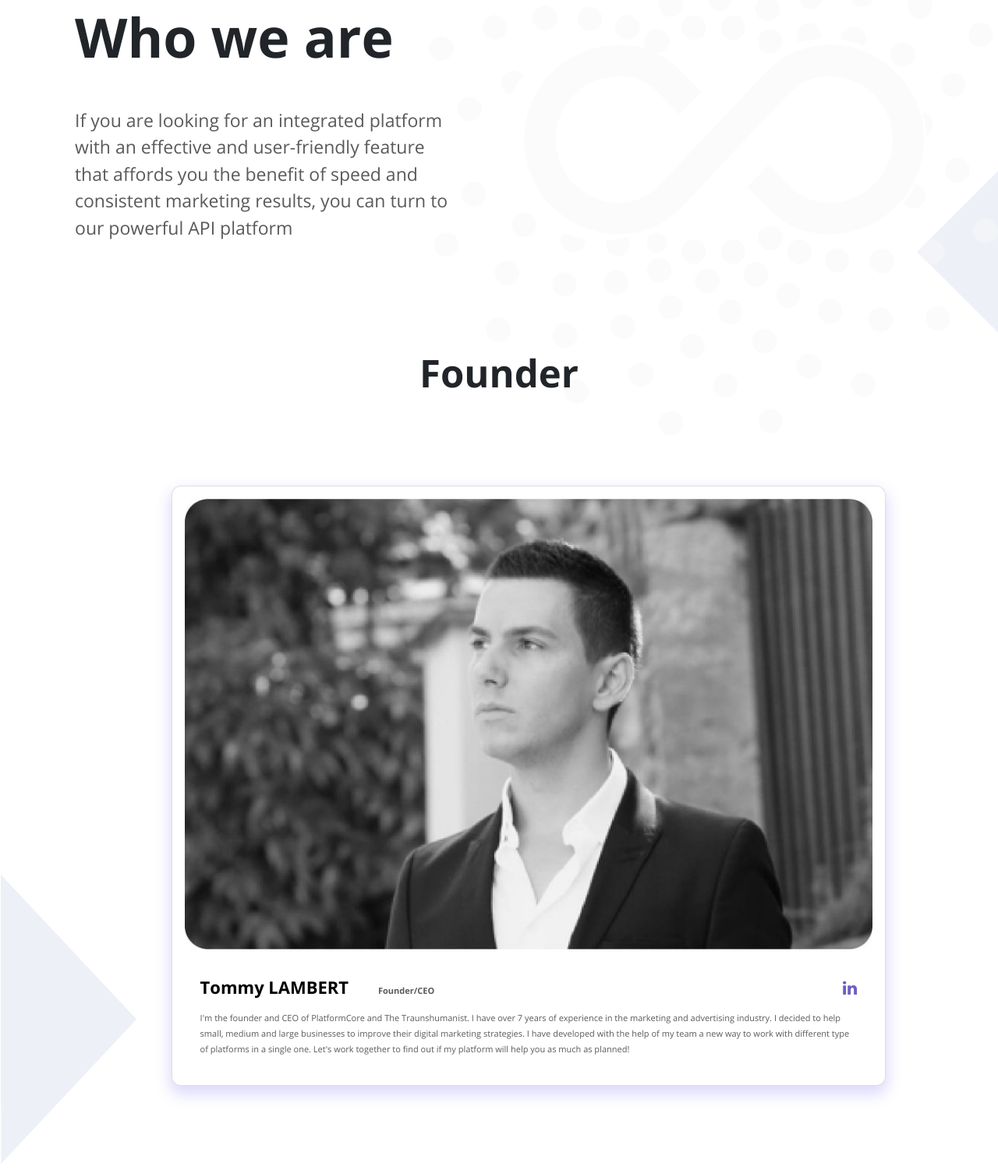
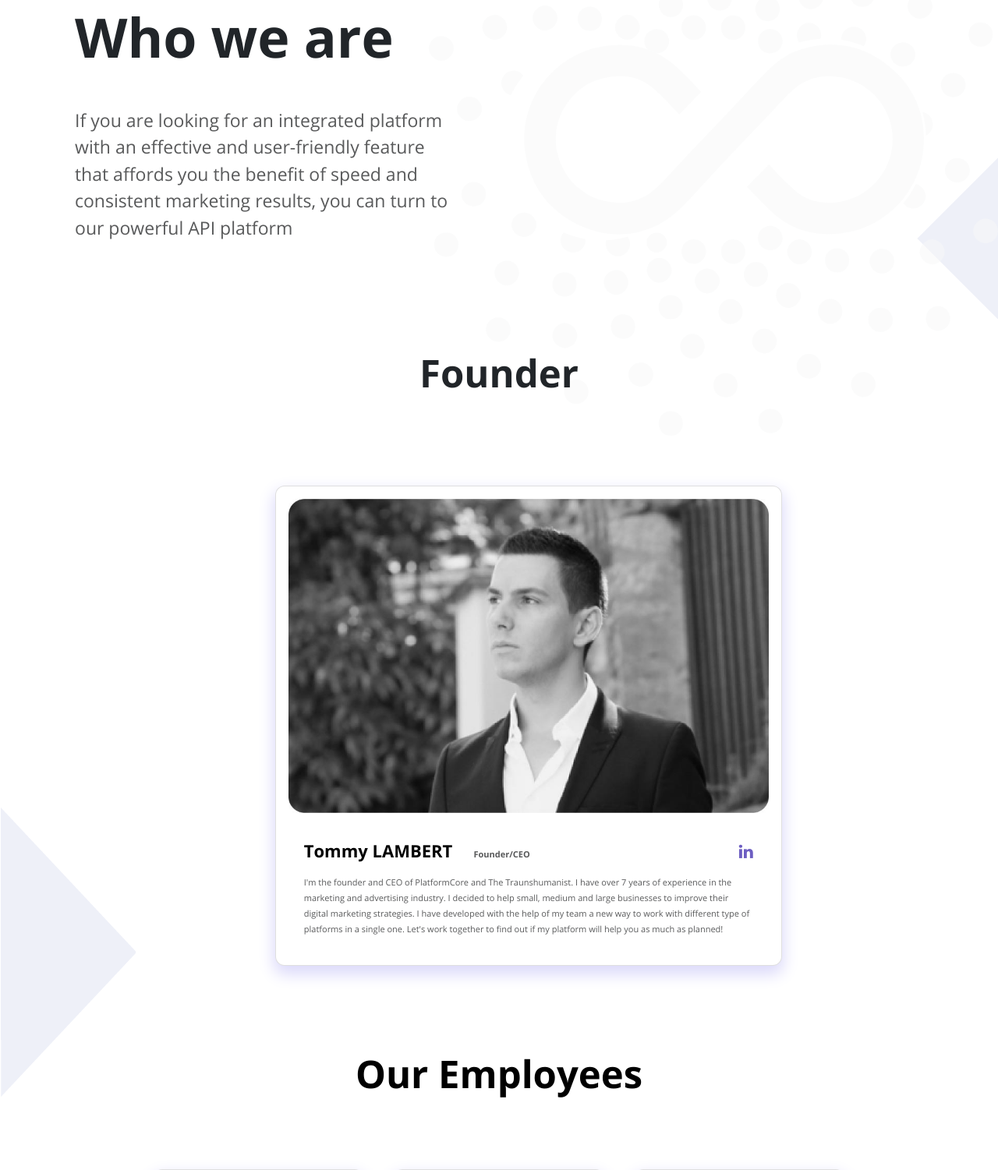
Before and after one commit to PlatformCore/platformcore.github.io, a PHP site: page /team.html in a window 1280 px wide. Shown: the part 201-1702 px from the top of the page at 78% size. Run offline with PHP 8.4, Linux system fonts and the light colour scheme; some libraries are stand-ins or nearby versions.

Commit message:
Style Team Update
- Reduce Founder card size
- margin:auto;

```diff
--- a/assets/css/style.css
+++ b/assets/css/style.css
@@ -1023,6 +1023,8 @@ color:#000000;
 #team-row .card
 {
 	width:auto !important;
+  max-width:650px;
+  margin:auto;
 }
 
 
```
Also changed, not shown: 2 other files.
